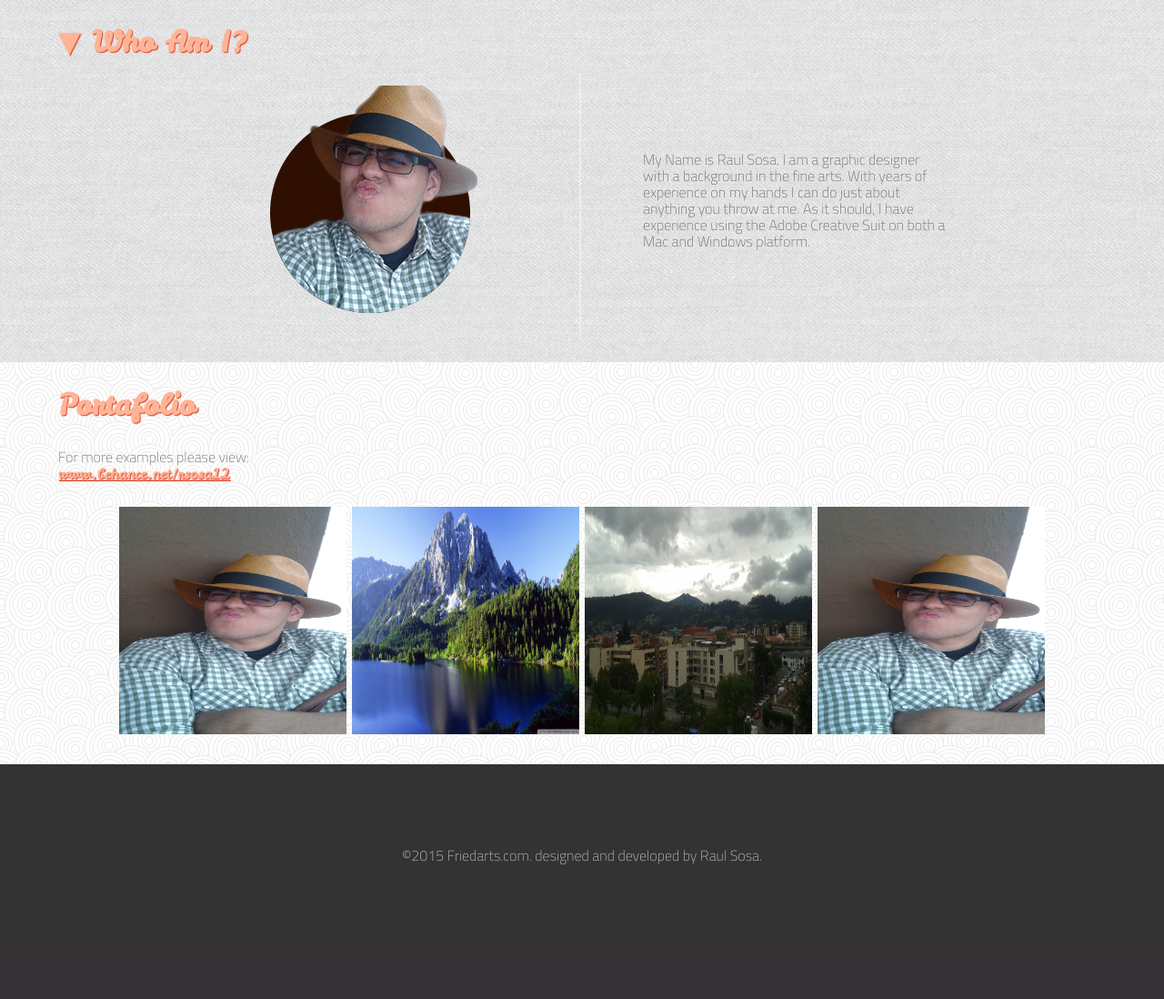
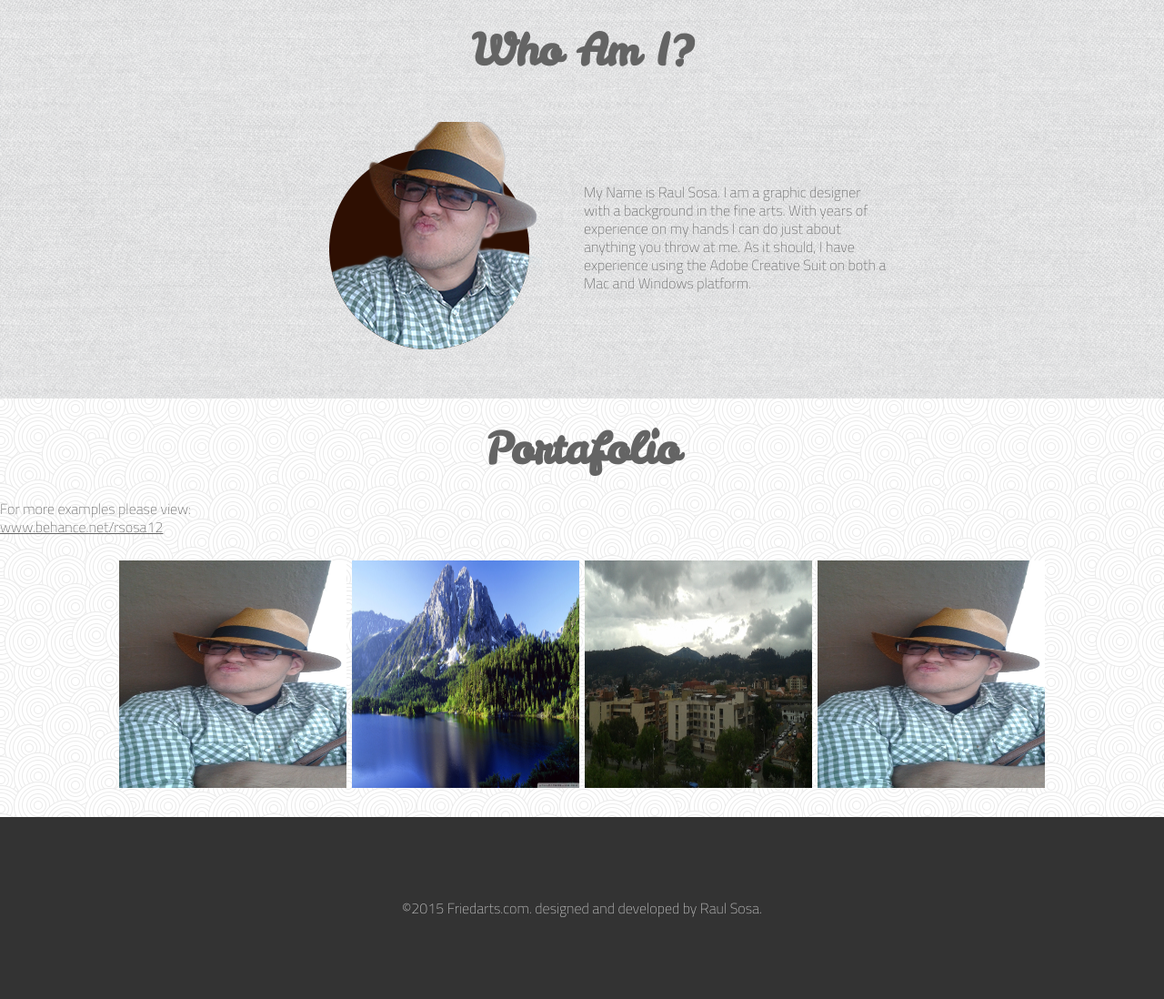
Before and after one commit to raulsosa/website2015, a PHP site: page /index2.html in a window 1280 px wide. Shown: the part 801-1899 px from the top of the page at 91% size. Before the commit the page ends 1751 px from the top, so only its background shows below. Run offline with PHP 8.4, Linux system fonts and the light colour scheme.

Commit message:
changes to php

```diff
--- a/Css/styles.css
+++ b/Css/styles.css
@@ -29,17 +29,26 @@ body{
 	height: 100%;
 	width: 100%;
 }
-a,h1,h2,h3,h4,h5,h6,q{
+h1,h2,h3,h4,h5,h6,q{
 	font-family: 'Leckerli One', cursive;
-	color: rgb(255,180,150);
-	text-shadow: 1px 1px 1px #dc4225;
-	letter-spacing: 0px;
-	line-height: 18px;
+	color: rgb(100,100,100);
+	letter-spacing: -1px;
+	margin: 23.75px 0;
+	/*line-height: 18px;*/
 }
+a{margin: 0; color: rgb(100,100,100);}
+/* MODULAR FONT SIZE ------------------------------
+5, 7, 9, 12, 16, 21, 28, 37, 50, 67, 83.*/
+h1 { font-size: 64px }
+h2 { font-size: 47.5px }
+h3 { font-size: 32px }
+h4 { font-size: 23.75px }
 p, ul, li, input, textarea, label{
 	font-family: 'Titillium Web', sans-serif;
 	color: rgb(100,100,100);
-	line-height: 18px;
+	line-height: 20px;
+	font-size: 16px;
+	margin: 23.75px 0;
 }
 header{
 	margin: 0;
@@ -56,43 +65,19 @@ header > div{
 	text-align: center;
 }
 
-div > h1{
+div > h2{
 	/* top, right, bottom, left - shorthand */
-	text-align: left;
-	padding:  3% 5% 2% 5%;
+	text-align: center;
+
+
 }
 div > p{
 	/* top, right, bottom, left - shorthand */
 	text-align: left;
-	padding: 1% 5% 2% 5%;/*// This causes problems when mobile fix later*/
+	/*padding: 1% 5% 2% 5%;// This causes problems when mobile fix later*/
 	width: 335px;
 	display: inline-block;
 	vertical-align: middle;
-}
-div > .circle{
-	position: relative;
-	display: table;
-	/*top:-50px; This does not remove extra space use neg margin top*/
-	/* top, right, bottom, left - shorthand */
-	margin: -50px auto -50px auto;
-	text-align: center;
-	width: 100px;
-    height: 100px;
-    -webkit-border-radius: 25px;
-    -moz-border-radius: 25px;
-    border-radius: 25px;
-    z-index: -999;
-    border: 3px solid #fff;
-    background-color: #ddd;
-    box-shadow: 0px 0px 5px #ccc;
-    padding: 0;
-    overflow: hidden;
-}
-div > .circle h1{
-	display: table-cell;
-	vertical-align: bottom;
-	padding-bottom: 14%;
-	text-align: center;
 }
 footer{
 	width: 100%;
@@ -112,7 +97,7 @@ footer p{
 	position: relative;
 }
 #elephant::after{
-	background: url('../images/swirl_pattern.png');
+	background: url('../Images/swirl_pattern.png');
 	opacity: 0.4;
 	top: 0;
   	left: 0;
@@ -166,13 +151,12 @@ img{
 }
 .pImg{
 	text-align: center;
-	border-right: 2px solid #eee;
 }
 #whoAmI_header{
 	position: relative;
 }
 #whoAmI_header::after{
-	background: url('../images/45degreee_fabric.png');
+	background: url('../Images/45degreee_fabric.png');
 	top: 0;
   	left: 0;
   	bottom: 0;
@@ -183,13 +167,12 @@ img{
 }
 .blurb_Main_header{
 	font-family: 'Leckerli One', cursive;
-	font-size: 175%;
-	color: #002f4b;
+	color: rgb(100,100,100);
 	position: relative;
 	text-align: center;
 	width: 100%;
-	padding-left: 0;
-	padding-right: 0;
+	padding:0;
+	margin: 0;
 }
 #blurb p{
 	color: rgb(0,0,0);
@@ -198,6 +181,7 @@ img{
 	width: 100%;
 	padding-left: 0;
 	padding-right: 0;
+	margin: 0;
 	/* top, right, bottom, left - shorthand */
 }
 #blurb p:hover{
@@ -300,6 +284,9 @@ img{
 	background:  -o-linear-gradient(top, rgba(255,255,255,1), rgba(200,200,200,1));
 	background:  linear-gradient(top, rgba(255,255,255,1), rgba(200,200,200,1));
 	*/
+}
+.modalDialog p, .modalDialog h3{
+	margin: 0;
 }
 .modalDialog label, .modalDialog label input{
 	display: inline-block;
--- a/index2.html
+++ b/index2.html
@@ -13,15 +13,12 @@
 	<link href='http://fonts.googleapis.com/css?family=Titillium+Web:200' rel='stylesheet' type='text/css'>
 	<link href='http://fonts.googleapis.com/css?family=Leckerli+One' rel='stylesheet' type='text/css'>
 	<link rel="stylesheet" type="text/css" href="Css/styles.css">
-	<style type="text/css">
-
-	</style>
 </head>
 <body>
 
 <!-- INTRODUCTION HEADER - - - - - - - - - - - - - - - - - - - - - - - -->
 		<div id="blurb">
-			<h1 id="introH2"class="blurb_Main_header">Graphic Designer - Web Developer</h2>
+			<h1 id="introH2"class="blurb_Main_header">Designer</h2>
 			<p class="blurb_p">&#9660; Scroll for more info</p>
 		</div>
 <!-- END INTRODUCTION HEADER - - - - - - - - - - - - - - - - - - - - -  -->
@@ -40,16 +37,17 @@
 
 	<header id='whoAmI_header' class="whoAmI_header">
 		<div id="whoAmI" class="whoAmI">
-		<h1>&#9660; Who Am I?</h1>
+		<h2>Who Am I?</h2>
 			<p class="pImg">
 				<img src="images/me_hat_web.png">
 			</p>
 			<p>My Name is Raul Sosa. I am a graphic designer with a background in the fine arts. With years of experience on my hands I can do just about anything you throw at me. As it should, I have experience using the Adobe Creative Suit on both a Mac and Windows platform. </p>
+		</div>
 	</header>
 
 	<header id="elephant">
 		<div id="portfolio">
-			<h1>Portafolio</h1>
+			<h2>Portafolio</h2>
 			<p>For more examples please view: <a href="http://wwww.behance.net/rsosa12">www.behance.net/rsosa12</a></p>
 
 		</div>
@@ -94,7 +92,7 @@
 	<div id="openModal" class="modalDialog">
 		<div>
 			<a href="#close" title="close" class="close">X</a>
-			<h1>Let's Get in Touch!</h1>
+			<h3>Let's Get in Touch!</h3>
 		<form name='contactForm' onsubmit="return(validateForm())">
 			<ul class="form-style-1">
 			    <li><label>Full Name <span class="required">*</span></label><input type="text" name="field1" class="field-divided" placeholder="First" />&nbsp;<input type="text" name="field2" class="field-divided" placeholder="Last" /></li>
--- /dev/null
+++ b/pages/footer.php
@@ -0,0 +1,3 @@
+<footer>
+	<p>&copy;2015 Friedarts.com. designed and developed by Raul Sosa.</p>
+</footer>
```
Also changed, not shown: pages/contactForm.php (added, +30 -0 lines), pages/header.php (added, +9 -0 lines), pages/portfolio.php (added, +7 -0 lines).
